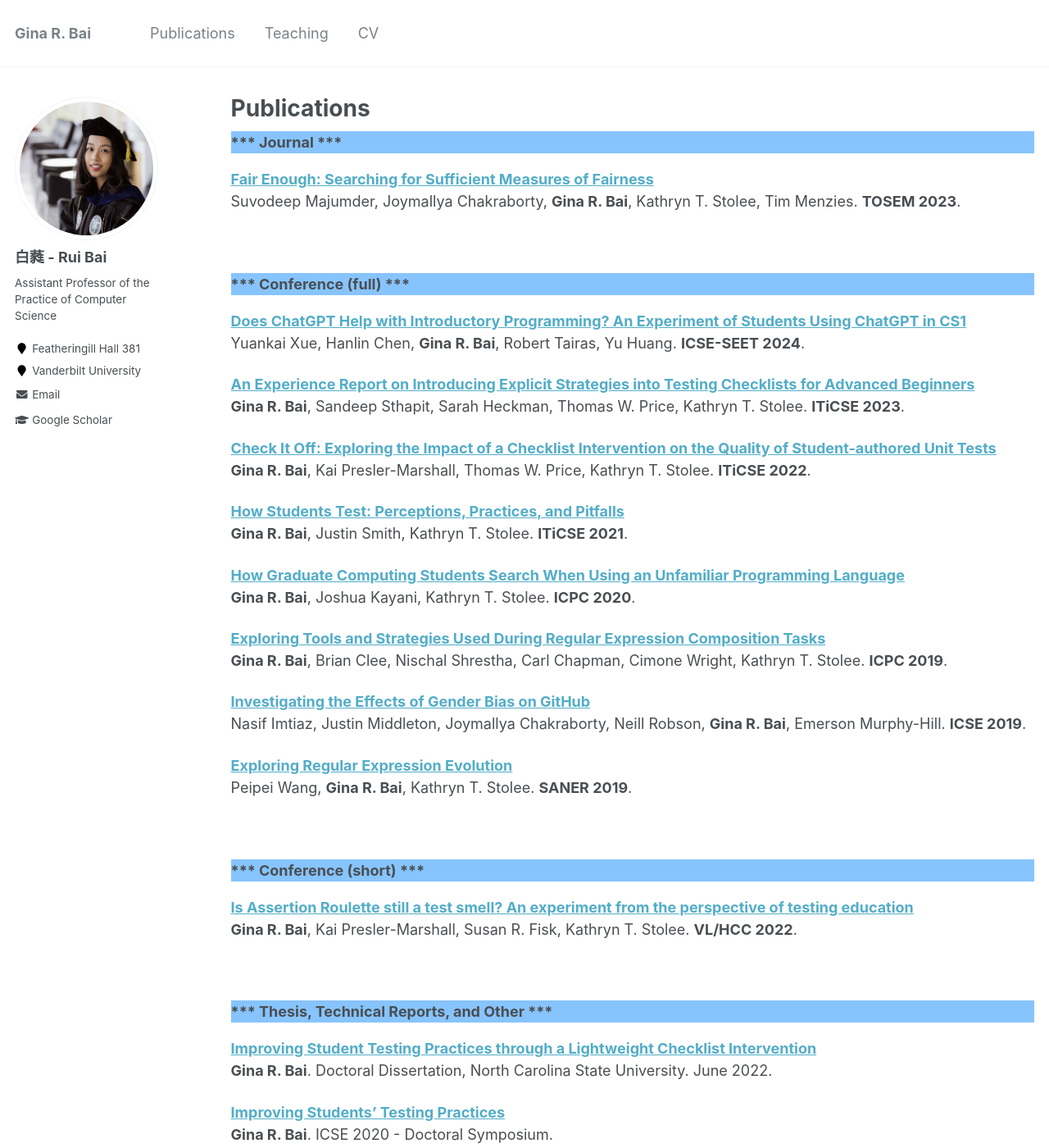
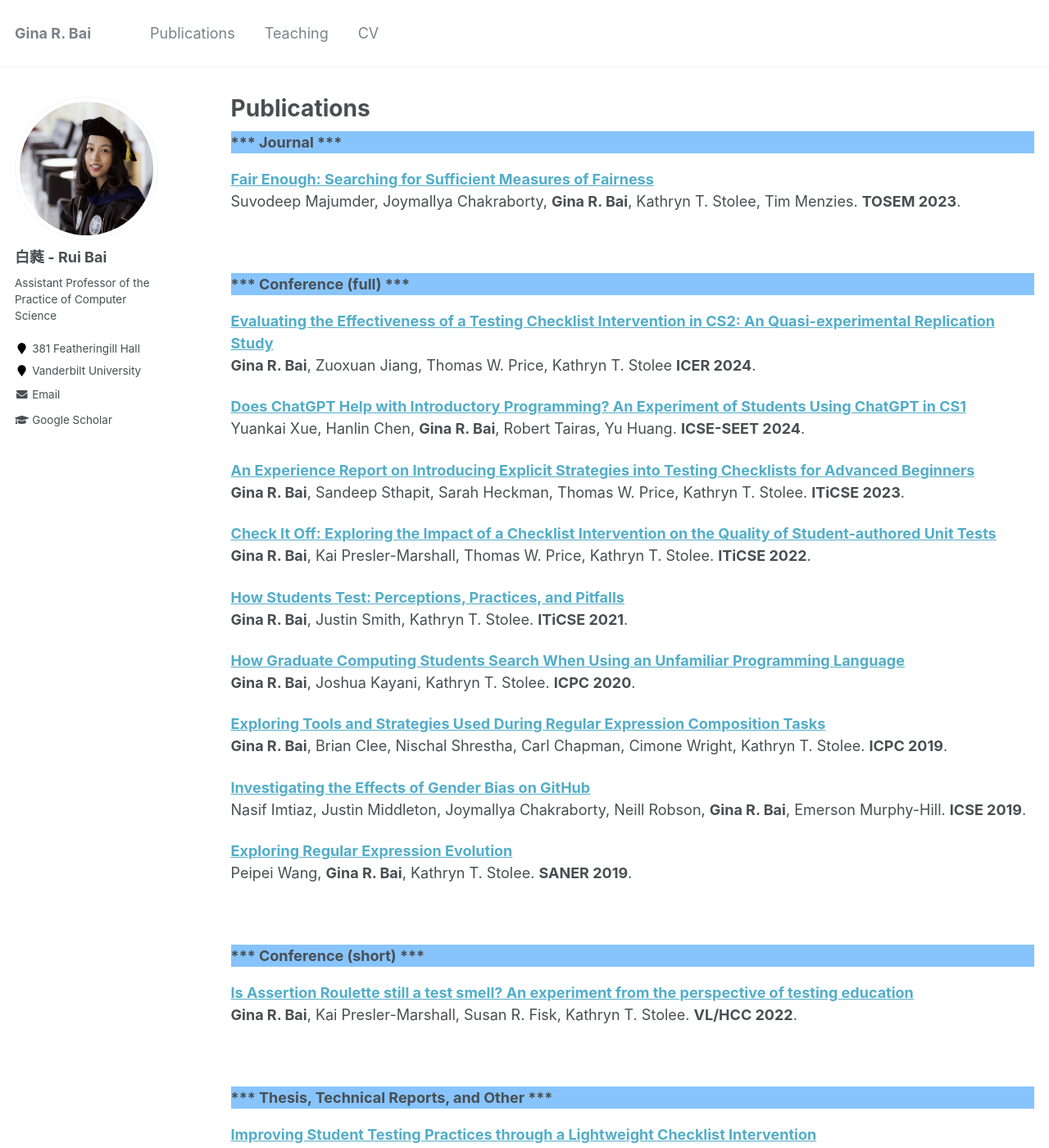
Before and after one commit to ginaBai/ginabai.github.io, a Jekyll site: the page built from _pages/publications.md, in a window 1280 px wide and 1400 px high. Shown: the whole window at 82% size. Built offline with Jekyll 4.4.1, drawn with Linux system fonts in a browser that asks for light colours; some of the changed text lies outside the part shown.

Commit message:
Added icer24 paper

```diff
--- a/_config.yml
+++ b/_config.yml
@@ -83,7 +83,7 @@ author:
   name             : "白蕤 - Rui Bai"
   avatar           : "ProfilePic.JPG"
   bio              : "Assistant Professor of the Practice of Computer Science"
-  location         : "Featheringill Hall 381"
+  location         : "381 Featheringill Hall"
   employer         : "Vanderbilt University"
   pubmed           : #"https://www.ncbi.nlm.nih.gov/pubmed/?term=john+snow"
   googlescholar    : "https://scholar.google.com/citations?user=izKVmXIAAAAJ&hl=en"
--- a/_pages/publications.md
+++ b/_pages/publications.md
@@ -11,6 +11,9 @@ Suvodeep Majumder, Joymallya Chakraborty, <strong>Gina R. Bai</strong>, Kathryn
 
 <br>
 <div style="background-color: #87C4FD"><b>*** Conference (full) ***</b></div>
+<b>[Evaluating the Effectiveness of a Testing Checklist Intervention in CS2: An Quasi-experimental Replication Study](https://ginabai.github.io/publications/icer24_ChecklistInCS2)</b> <br>
+<strong>Gina R. Bai</strong>, Zuoxuan Jiang, Thomas W. Price, Kathryn T. Stolee <b>ICER 2024</b>.
+
 <b>[Does ChatGPT Help with Introductory Programming? An Experiment of Students Using ChatGPT in CS1](https://ginabai.github.io/publications/icseseet24_ChatGPTinIntro)</b> <br>
 Yuankai Xue, Hanlin Chen, <strong>Gina R. Bai</strong>, Robert Tairas, Yu Huang. <b>ICSE-SEET 2024</b>.
 
@@ -46,4 +49,4 @@ Peipei Wang, <strong>Gina R. Bai</strong>, Kathryn T. Stolee. <b>SANER 2019</b>.
 <strong>Gina R. Bai</strong>. Doctoral Dissertation, North Carolina State University. June 2022.
 
 <b>[Improving Students' Testing Practices](https://ginabai.github.io/publications/icse20_DocSym)</b> <br>
-<strong>Gina R. Bai</strong>. ICSE 2020 - Doctoral Symposium.
+<strong>Gina R. Bai</strong>. <b>ICSE 2020</b> - Doctoral Symposium.
```
Also changed, not shown: _pages/about.md (+0 -2 lines), _publications/icer24_ChecklistInCS2.md (added, +17 -0 lines), _publications/icseseet24_ChatGPTinIntro.md (+1 -1 lines), 2 other files.
